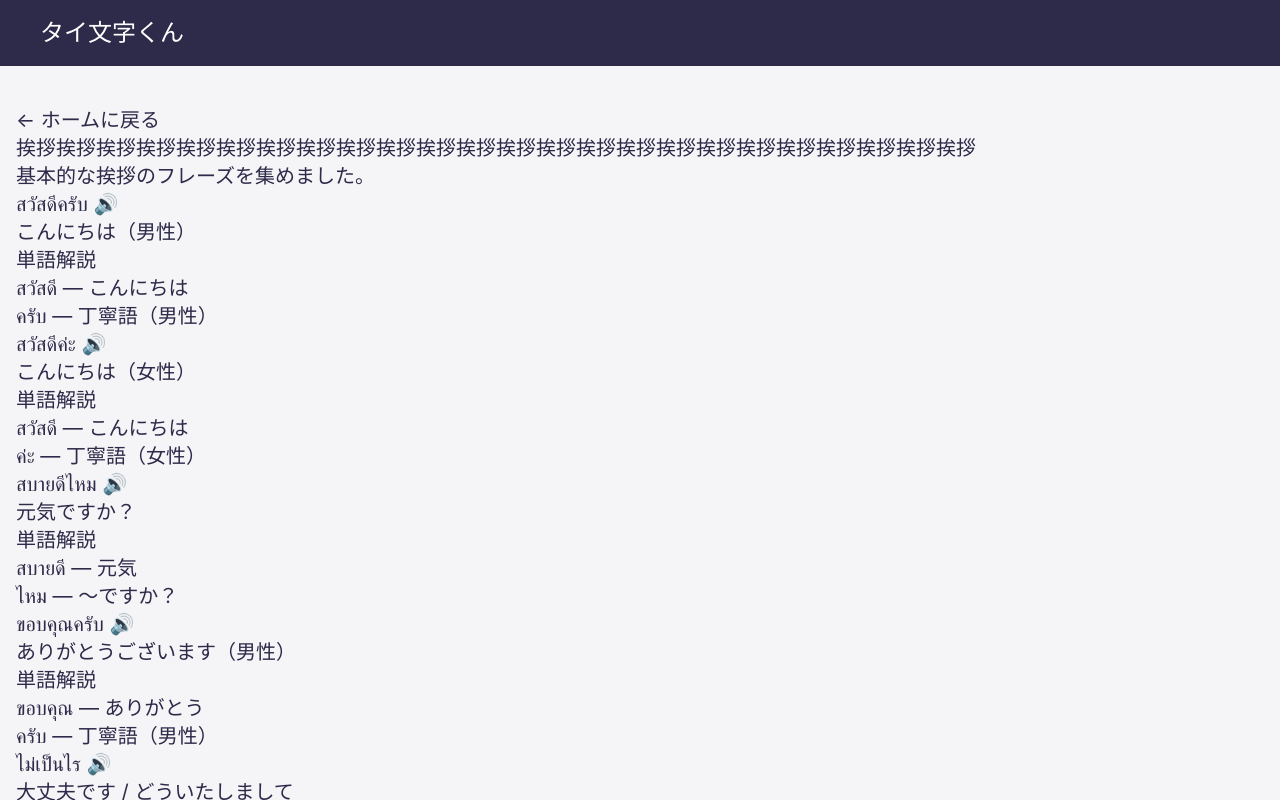
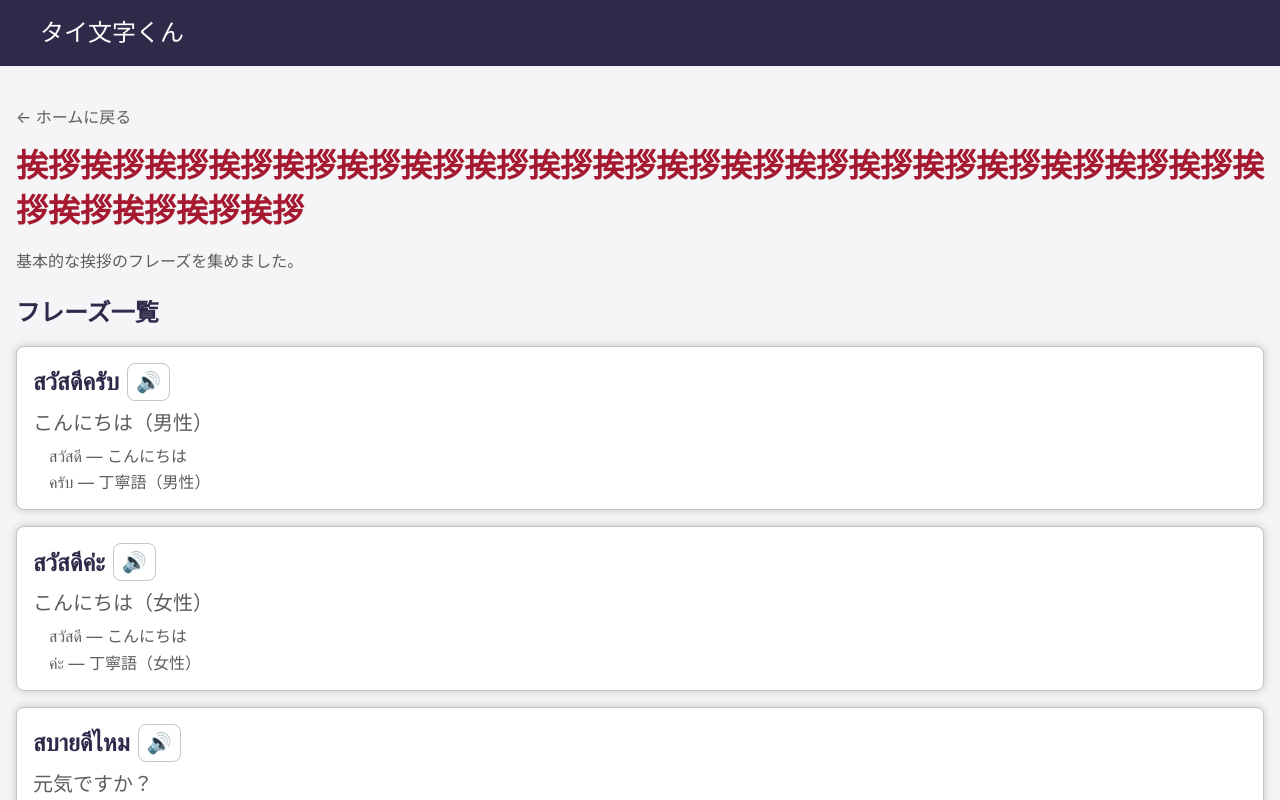
Before and after one commit to yuma0306/maipensapparot, a SvelteKit app: page /situations/greeting in a window 1280 px wide. Shown: the top 800 px of the page. Built offline with nearby package versions, Linux system fonts and the light colour scheme.

Commit message:
スタイル付与

```diff
--- a/src/app.css
+++ b/src/app.css
@@ -51,7 +51,7 @@
 
 * {
 	box-sizing: border-box;
-	color: var(--color-primary);
+	color: var(--color-dark);
 }
 
 body {
--- a/src/routes/situations/[id]/+page.svelte
+++ b/src/routes/situations/[id]/+page.svelte
@@ -1,8 +1,10 @@
 <script lang="ts">
 	import type { PageData } from './$types';
+	import Stack from '$lib/components/Stack/Stack.svelte';
+	import Spacer from '$lib/components/Spacer/Spacer.svelte';
 
 	let { data }: { data: PageData } = $props();
-	const { situation } = data;
+	const situation = $derived(data.situation);
 
 	function speak(text: string) {
 		const utterance = new SpeechSynthesisUtterance(text);
@@ -11,27 +13,116 @@
 	}
 </script>
 
-<a href="/">&larr; ホームに戻る</a>
+<Stack size={2} variant="section">
+	<a href="/" class="back-link">&larr; ホームに戻る</a>
+	<h1 class="heading">{situation.title}</h1>
+	<p class="description">{situation.description}</p>
+</Stack>
 
-<h1>{situation.title}</h1>
-<p>{situation.description}</p>
+<Spacer size={3} variant="div" />
 
-<div class="phrase-list">
-	{#each situation.phrases as phrase}
-		<div>
-			<span class="thai">{phrase.thai}</span>
-			<button onclick={() => speak(phrase.thai)} aria-label="音声再生">🔊</button>
-			<p class="japanese">{phrase.japanese}</p>
-			<div class="words">
-				<h4>単語解説</h4>
-				<ul>
+<Stack size={2} variant="section">
+	<h2 class="sub-heading">フレーズ一覧</h2>
+	<Stack size={2} variant="div">
+		{#each situation.phrases as phrase}
+			<div class="phrase-card">
+				<div class="phrase-header">
+					<span class="thai">{phrase.thai}</span>
+					<button onclick={() => speak(phrase.thai)} class="speak-button" aria-label="音声再生"
+						>🔊</button
+					>
+				</div>
+				<p class="japanese">{phrase.japanese}</p>
+				<ul class="word-list">
 					{#each phrase.words as word}
 						<li><strong>{word.thai}</strong> — {word.meaning}</li>
 					{/each}
 				</ul>
 			</div>
-		</div>
-	{/each}
-</div>
+		{/each}
+	</Stack>
+</Stack>
+
+<Spacer size={3} variant="div" />
 
 <a href="/situations/{situation.id}/lesson" class="start-button">レッスンをスタート</a>
+
+<style>
+	.back-link {
+		font-size: calc(var(--font-size-1) * 1px);
+		color: var(--color-dark);
+		text-decoration: none;
+		&:hover {
+			text-decoration: underline;
+		}
+	}
+	.heading {
+		font-size: calc(var(--font-size-5) * 1px);
+		font-weight: 700;
+		color: var(--color-secondary);
+	}
+	.description {
+		font-size: calc(var(--font-size-1) * 1px);
+		color: var(--color-dark);
+	}
+	.sub-heading {
+		font-size: calc(var(--font-size-3) * 1px);
+		font-weight: 700;
+		color: var(--color-primary);
+	}
+	.phrase-card {
+		display: grid;
+		row-gap: calc(var(--spacing-1) * 1px);
+		padding: calc(var(--spacing-2) * 1px);
+		background-color: var(--color-white);
+		border-radius: calc(var(--border-radius) * 1px);
+		box-shadow: var(--shadow);
+		border: 1px solid var(--color-gray);
+	}
+	.phrase-header {
+		display: flex;
+		align-items: center;
+		gap: calc(var(--spacing-1) * 1px);
+	}
+	.thai {
+		font-size: calc(var(--font-size-3) * 1px);
+		font-weight: 700;
+		color: var(--color-primary);
+	}
+	.speak-button {
+		background: none;
+		border: 1px solid var(--color-gray);
+		border-radius: calc(var(--border-radius) * 1px);
+		padding: calc(var(--spacing-1) * 0.5px) calc(var(--spacing-1) * 1px);
+		cursor: pointer;
+		transition: background-color var(--transition);
+		&:hover {
+			background-color: var(--color-primary-5);
+		}
+	}
+	.japanese {
+		color: var(--color-dark);
+	}
+	.word-list {
+		display: grid;
+		row-gap: 4px;
+		padding-left: calc(var(--spacing-2) * 1px);
+		font-size: calc(var(--font-size-1) * 1px);
+		color: var(--color-dark);
+	}
+	.start-button {
+		display: block;
+		text-align: center;
+		padding: calc(var(--spacing-2) * 1px);
+		background-color: var(--color-secondary);
+		color: var(--color-white);
+		font-weight: 700;
+		font-size: calc(var(--font-size-2) * 1px);
+		border-radius: calc(var(--border-radius) * 1px);
+		text-decoration: none;
+		transition: opacity var(--transition);
+		&:hover {
+			opacity: 0.8;
+		}
+	}
+</style>
--- a/src/routes/situations/[id]/lesson/+page.svelte
+++ b/src/routes/situations/[id]/lesson/+page.svelte
@@ -1,6 +1,8 @@
 <script lang="ts">
 	import type { LessonResult } from '$lib/types';
 	import type { PageProps } from '../$types';
+	import Stack from '$lib/components/Stack/Stack.svelte';
+	import Spacer from '$lib/components/Spacer/Spacer.svelte';
 
 	let props: PageProps = $props();
 	const situation = $derived(props.data.situation);
@@ -43,57 +45,249 @@
 </script>
 
 {#if !isFinished}
-	<div class="lesson">
-		<div class="progress">
-			{currentIndex + 1} / {total}
+	<Stack size={3} variant="section">
+		<a href="/situations/{situation.id}" class="back-link">&larr; 戻る</a>
+
+		<Stack size={2} variant="div">
+			<p class="progress">{currentIndex + 1} / {total}</p>
+			<div class="progress-bar">
+				<div class="progress-fill" style="width: {((currentIndex) / total) * 100}%"></div>
 			</div>
+		</Stack>
 
-		<div class="question">
+		<div class="question-card">
 			<p class="japanese-prompt">{currentPhrase.japanese}</p>
 		</div>
 
-		<div class="input-area">
+		<Stack size={2} variant="div">
 			<input
 				type="text"
+				class="text-input"
 				bind:value={userInput}
 				oninput={handleInput}
 				placeholder="タイ語を入力..."
 				lang="th"
 			/>
-		</div>
 
 			{#if isWrong}
+				<div class="wrong-box">
 					<p class="wrong-message">不一致です。もう一度試すか、スキップしてください。</p>
-			<p class="hint">正解: {currentPhrase.thai}</p>
+					<p class="hint">正解: <strong>{currentPhrase.thai}</strong></p>
+				</div>
 			{/if}
 
 			<button onclick={skipPhrase} class="skip-button">スキップ（不正解扱い）</button>
+		</Stack>
+	</Stack>
+{:else}
+	<Stack size={2} variant="section">
+		<h1 class="heading">結果 — {situation.title}</h1>
+		<div class="score-card">
+			<p class="score-label">スコア</p>
+			<p class="score-value">{correctCount} <span class="score-divider">/</span> {total}</p>
 		</div>
-{:else}
-	<h1>結果 — {situation.title}</h1>
+	</Stack>
 
-	<div class="score">
-		<p>スコア: {correctCount} / {total}</p>
-	</div>
+	<Spacer size={3} variant="div" />
 
-	<div class="result-list">
+	<Stack size={2} variant="section">
+		<h2 class="sub-heading">回答一覧</h2>
+		<Stack size={2} variant="div">
 			{#each results as result}
-			<div class="result-card">
+				<div class="result-card" class:correct={result.correct} class:incorrect={!result.correct}>
 					<span class="result-mark">{result.correct ? '⭕' : '❌'}</span>
 					<div class="result-content">
 						<p class="thai">{result.phrase.thai}</p>
 						<p class="japanese">{result.phrase.japanese}</p>
-					<div class="words">
-						<ul>
+						<ul class="word-list">
 							{#each result.phrase.words as word}
 								<li><strong>{word.thai}</strong> — {word.meaning}</li>
 							{/each}
 						</ul>
 					</div>
 				</div>
-			</div>
 			{/each}
-	</div>
+		</Stack>
+	</Stack>
+
+	<Spacer size={3} variant="div" />
 
 	<a href="/situations/{situation.id}" class="back-button">シチュエーション詳細に戻る</a>
 {/if}
+
+<style>
+	/* 共通 */
+	.back-link {
+		font-size: calc(var(--font-size-1) * 1px);
+		color: var(--color-dark);
+		text-decoration: none;
+		&:hover {
+			text-decoration: underline;
+		}
+	}
+	.heading {
+		font-size: calc(var(--font-size-5) * 1px);
+		font-weight: 700;
+		color: var(--color-secondary);
+	}
+	.sub-heading {
+		font-size: calc(var(--font-size-3) * 1px);
+		font-weight: 700;
+		color: var(--color-primary);
+	}
+
+	/* レッスン */
+	.progress {
+		text-align: center;
+		font-size: calc(var(--font-size-1) * 1px);
+		color: var(--color-dark);
+		font-weight: 700;
+	}
+	.progress-bar {
+		height: 6px;
+		background-color: var(--color-primary-10);
+		border-radius: 3px;
+		overflow: hidden;
+	}
+	.progress-fill {
+		height: 100%;
+		background-color: var(--color-secondary);
+		border-radius: 3px;
+		transition: width var(--transition);
+	}
+	.question-card {
+		padding: calc(var(--spacing-3) * 1px) calc(var(--spacing-2) * 1px);
+		background-color: var(--color-white);
+		border-radius: calc(var(--border-radius) * 1px);
+		box-shadow: var(--shadow);
+		border: 1px solid var(--color-gray);
+		text-align: center;
+	}
+	.japanese-prompt {
+		font-size: calc(var(--font-size-4) * 1px);
+		font-weight: 700;
+		color: var(--color-primary);
+	}
+	.text-input {
+		width: 100%;
+		padding: calc(var(--spacing-2) * 1px);
+		font-size: calc(var(--font-size-2) * 1px);
+		border: 2px solid var(--color-gray);
+		border-radius: calc(var(--border-radius) * 1px);
+		outline: none;
+		transition: border-color var(--transition);
+		font-family: var(--font-family);
+		&:focus {
+			border-color: var(--color-secondary);
+		}
+	}
+	.wrong-box {
+		padding: calc(var(--spacing-2) * 1px);
+		background-color: color-mix(in srgb, var(--color-danger) 8%, #fff);
+		border: 1px solid var(--color-danger);
+		border-radius: calc(var(--border-radius) * 1px);
+	}
+	.wrong-message {
+		font-size: calc(var(--font-size-1) * 1px);
+		color: var(--color-danger);
+	}
+	.hint {
+		font-size: calc(var(--font-size-2) * 1px);
+		color: var(--color-primary);
+		margin-top: 4px;
+	}
+	.skip-button {
+		width: 100%;
+		padding: calc(var(--spacing-2) * 1px);
+		font-size: calc(var(--font-size-1) * 1px);
+		font-weight: 700;
+		border: 2px solid var(--color-dark);
+		border-radius: calc(var(--border-radius) * 1px);
+		background: none;
+		color: var(--color-dark);
+		cursor: pointer;
+		transition: background-color var(--transition), color var(--transition);
+		&:hover {
+			background-color: var(--color-primary);
+			color: var(--color-white);
+		}
+	}
+
+	/* 結果 */
+	.score-card {
+		text-align: center;
+		padding: calc(var(--spacing-3) * 1px);
+		background-color: var(--color-white);
+		border-radius: calc(var(--border-radius) * 1px);
+		box-shadow: var(--shadow);
+		border: 1px solid var(--color-gray);
+	}
+	.score-label {
+		font-size: calc(var(--font-size-1) * 1px);
+		color: var(--color-dark);
+		font-weight: 700;
+	}
+	.score-value {
+		font-size: calc(var(--font-size-5) * 1px);
+		font-weight: 700;
+		color: var(--color-secondary);
+	}
+	.score-divider {
+		color: var(--color-dark);
+		font-weight: 400;
+	}
+	.result-card {
+		display: flex;
+		gap: calc(var(--spacing-2) * 1px);
+		padding: calc(var(--spacing-2) * 1px);
+		background-color: var(--color-white);
+		border-radius: calc(var(--border-radius) * 1px);
+		box-shadow: var(--shadow);
+		border: 1px solid var(--color-gray);
+	}
+	.result-card.correct {
+		border-left: 4px solid var(--color-success);
+	}
+	.result-card.incorrect {
+		border-left: 4px solid var(--color-danger);
+	}
+	.result-mark {
+		font-size: calc(var(--font-size-3) * 1px);
+		flex-shrink: 0;
+	}
+	.result-content {
+		display: grid;
+		row-gap: 4px;
+	}
+	.thai {
+		font-size: calc(var(--font-size-2) * 1px);
+		font-weight: 700;
+		color: var(--color-primary);
+	}
+	.japanese {
+		font-size: calc(var(--font-size-1) * 1px);
+		color: var(--color-dark);
+	}
+	.word-list {
+		display: grid;
+		row-gap: 4px;
+		padding-left: calc(var(--spacing-2) * 1px);
+		font-size: calc(var(--font-size-1) * 1px);
+		color: var(--color-dark);
+	}
+	.back-button {
+		display: block;
+		text-align: center;
+		padding: calc(var(--spacing-2) * 1px);
+		background-color: var(--color-secondary);
+		color: var(--color-white);
+		font-weight: 700;
+		font-size: calc(var(--font-size-2) * 1px);
+		border-radius: calc(var(--border-radius) * 1px);
+		text-decoration: none;
+		transition: opacity var(--transition);
+		&:hover {
+			opacity: 0.8;
+		}
+	}
+</style>
```
Lines whose indentation alone changed are shown as unchanged.
